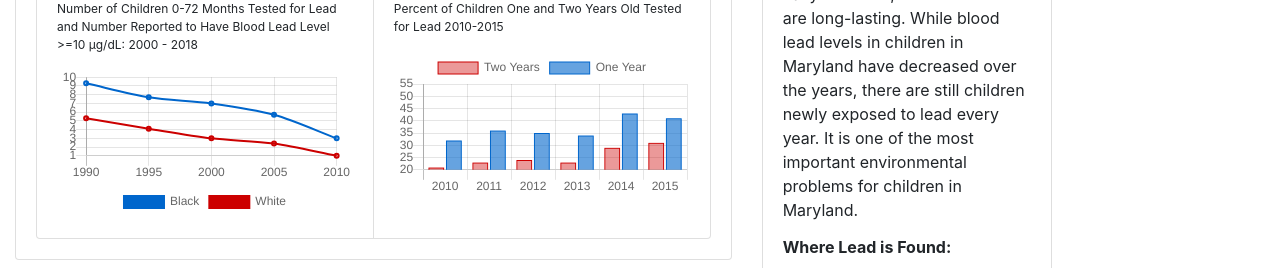
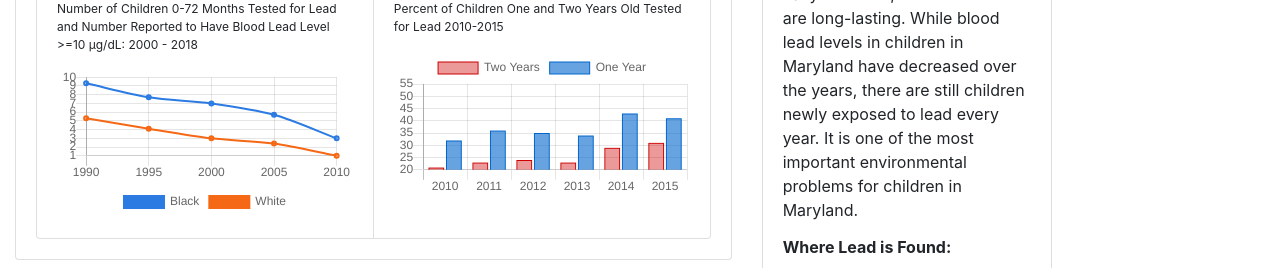
Before and after one commit to johnhovanec/mdh-react-bootstrap, a React (Create React App) app: page / in a window 1280 px wide. Shown: the part 415-683 px from the top of the page. Built offline with nearby package versions, Linux system fonts and the light colour scheme.

Commit message:
Update line chart colors

```diff
--- a/src/App.js
+++ b/src/App.js
@@ -511,8 +511,8 @@ class LineChart extends React.Component {
           pointHitRadius: 5,
           pointHoverRadius: 5,
           pointHoverBorderWidth: 2,
-          backgroundColor: "rgba(0,102,204,0.3)",
-          borderColor: "rgba(0,102,204,1)",
+          backgroundColor: "rgba(43,123,227,0.4)",
+          borderColor: "rgba(43,123,227,1)",
           borderWidth: 2,
           data: [9.3, 7.7, 7.0, 5.7, 3.0]
         },
@@ -524,8 +524,8 @@ class LineChart extends React.Component {
           pointHitRadius: 5,
           pointHoverRadius: 5,
           pointHoverBorderWidth: 2,
-          backgroundColor: "rgba(204,0,0,0.3)",
-          borderColor: "rgba(204,0,0,1)",
+          backgroundColor: "rgba(245,104,21,0.4)",
+          borderColor: "rgba(245,104,21,1)",
           borderWidth: 2,
           data: [5.3, 4.1, 3.0, 2.4, 1.0]
         }
```
